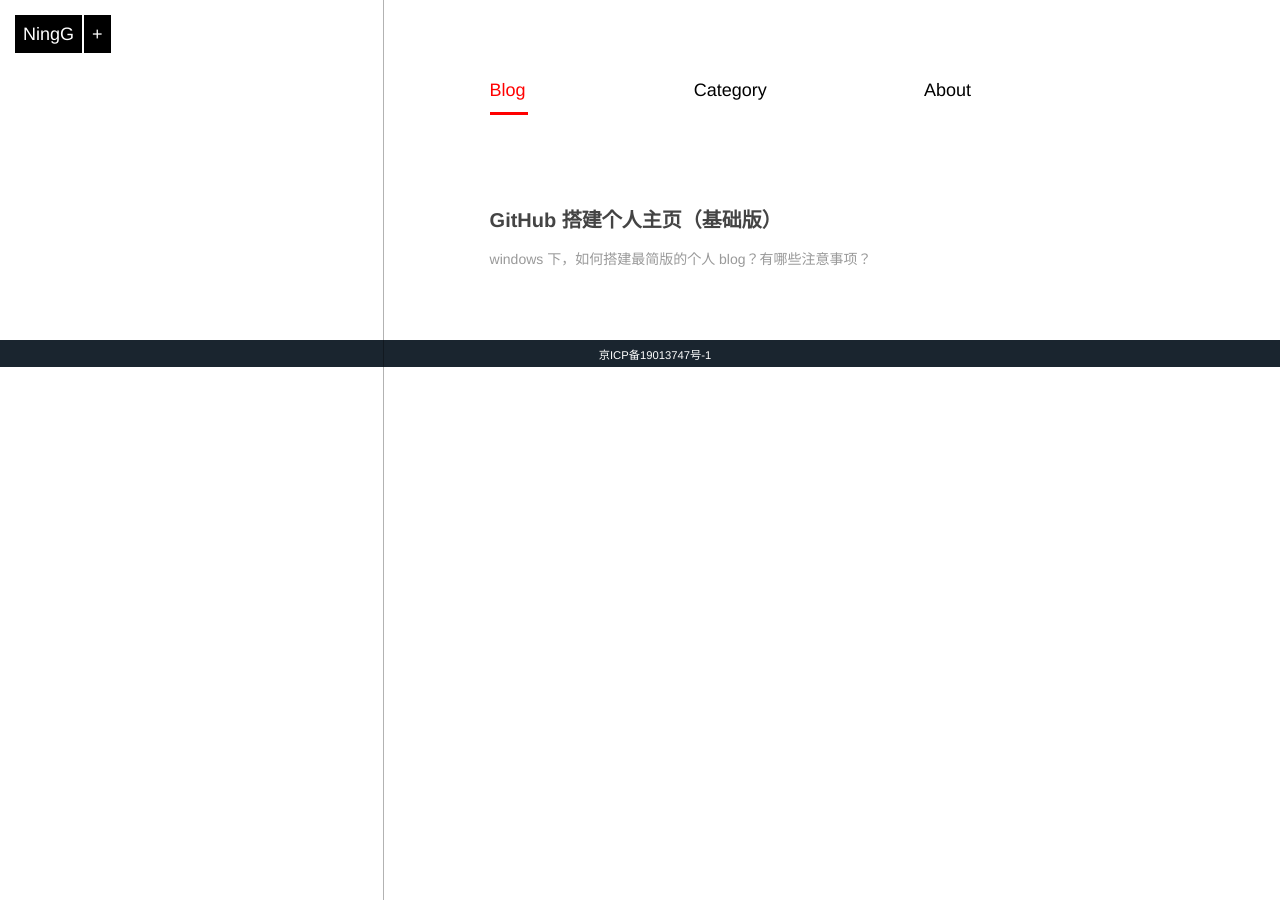
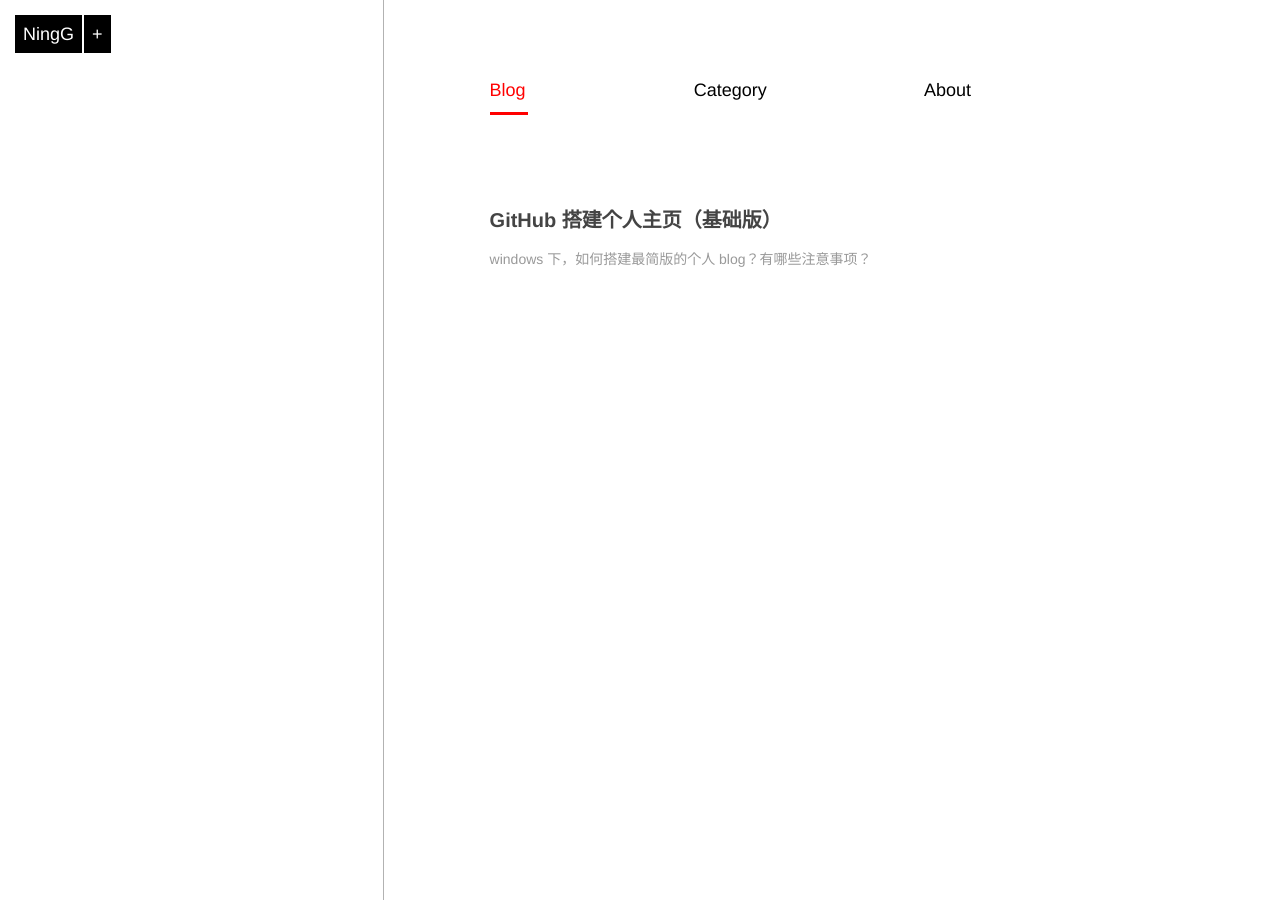
Before and after one commit to DXXXX/DXXXX.github.io, a Jekyll site: the page built from index.md, in a window 1280 px wide. Built offline with Jekyll 4.4.1, drawn with Linux system fonts in a browser that asks for light colours.

Commit message:
fix: 调整遗留痕迹

```diff
--- a/_config.yml
+++ b/_config.yml
@@ -25,4 +25,4 @@ beian: 京ICP备19013747号-1
 # feed: /atom.xml
 # atom_path : /atom.xml
 
-author_info: <a href="http://dxxxx.github.io/">NingG</a>
+author_info: <a href="http://dxxxx.github.io/">DXXXX</a>
--- a/_layouts/home.html
+++ b/_layouts/home.html
@@ -4,11 +4,6 @@ layout: default
 
 {{ content }}
 
-<div class="copyright">
-    <div class="container">
-        <span>{{ site.beian }}</span>
-    </div>
-</div>
 
 <script type="text/javascript">
     $(function(){
```
Also changed, not shown: index.md (+1 -1 lines).
